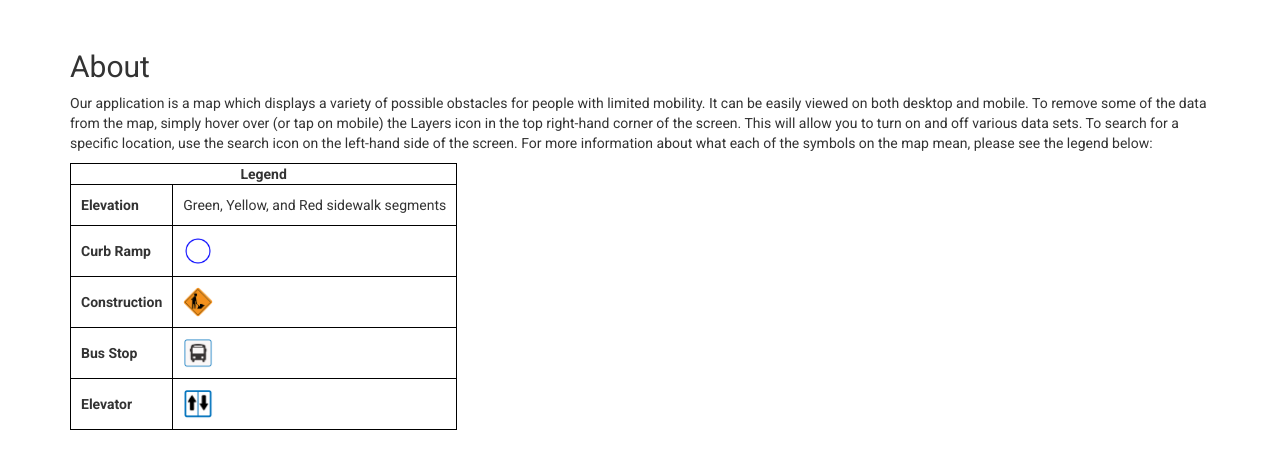
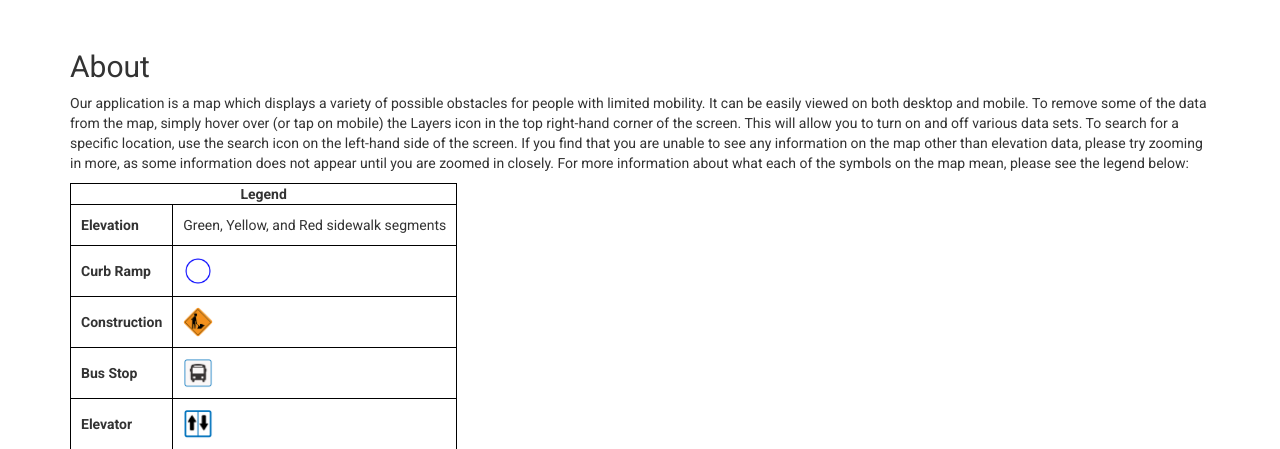
Before and after one commit to AccessMap/AccessMap-webapp-2015, a Flask app: page / in a window 1280 px wide. Shown: the part 359-808 px from the top of the page. Run offline with Flask 2, Linux system fonts and the light colour scheme; some libraries are stand-ins or nearby versions.

Commit message:
small change to about text

```diff
--- a/templates/index.html
+++ b/templates/index.html
@@ -61,7 +61,7 @@
         <div class="col-md-12">
           <a name="about"></a>
           <h2>About</h2>
-          <p>Our application is a map which displays a variety of possible obstacles for people with limited mobility. It can be easily viewed on both desktop and mobile. To remove some of the data from the map, simply hover over (or tap on mobile) the Layers icon in the top right-hand corner of the screen. This will allow you to turn on and off various data sets. To search for a specific location, use the search icon on the left-hand side of the screen. For more information about what each of the symbols on the map mean, please see the legend below: </p>
+          <p>Our application is a map which displays a variety of possible obstacles for people with limited mobility. It can be easily viewed on both desktop and mobile. To remove some of the data from the map, simply hover over (or tap on mobile) the Layers icon in the top right-hand corner of the screen. This will allow you to turn on and off various data sets. To search for a specific location, use the search icon on the left-hand side of the screen. If you find that you are unable to see any information on the map other than elevation data, please try zooming in more, as some information does not appear until you are zoomed in closely. For more information about what each of the symbols on the map mean, please see the legend below: </p>
           <table>
             <tr>
               <th colspan="2" style="text-align:center;">Legend</th>
```
